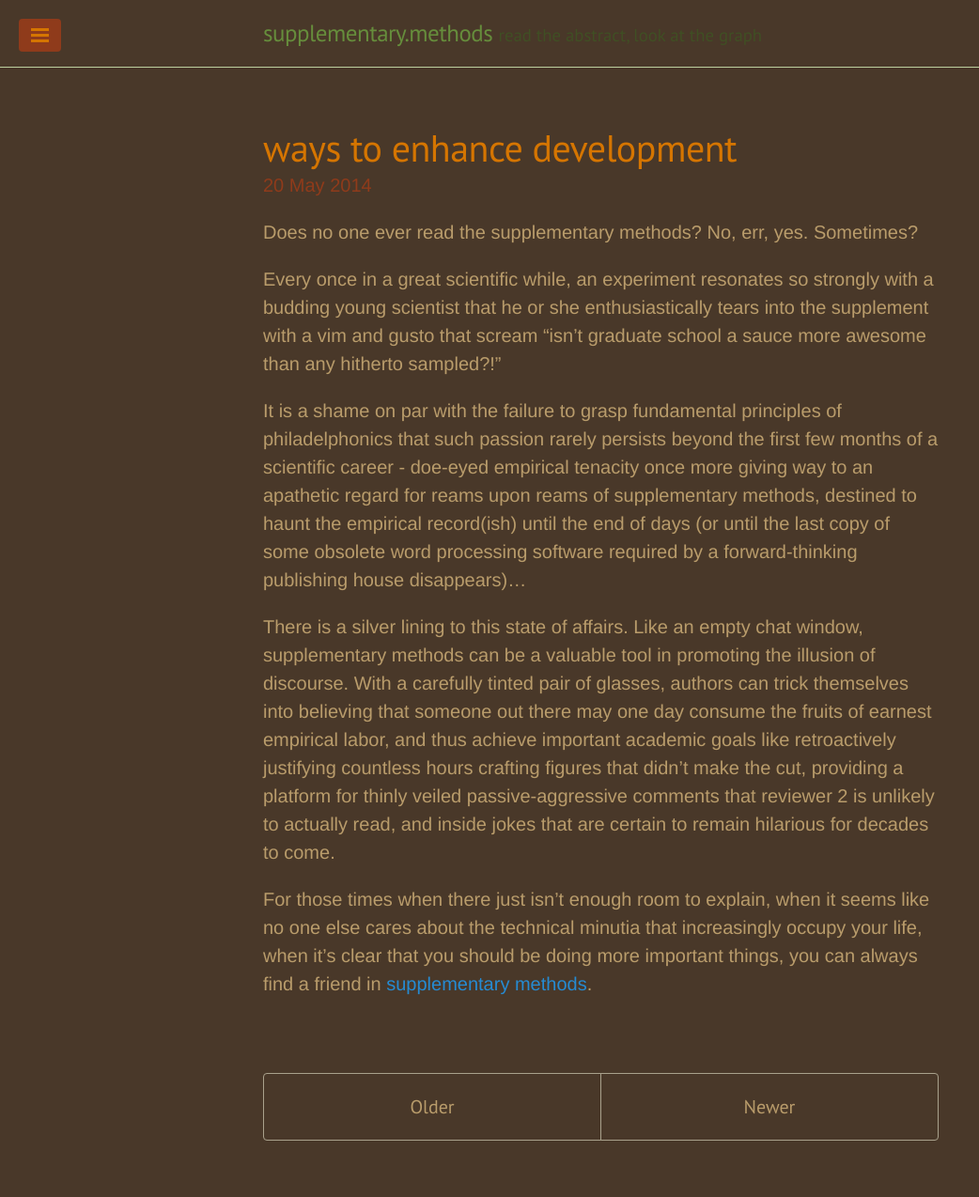
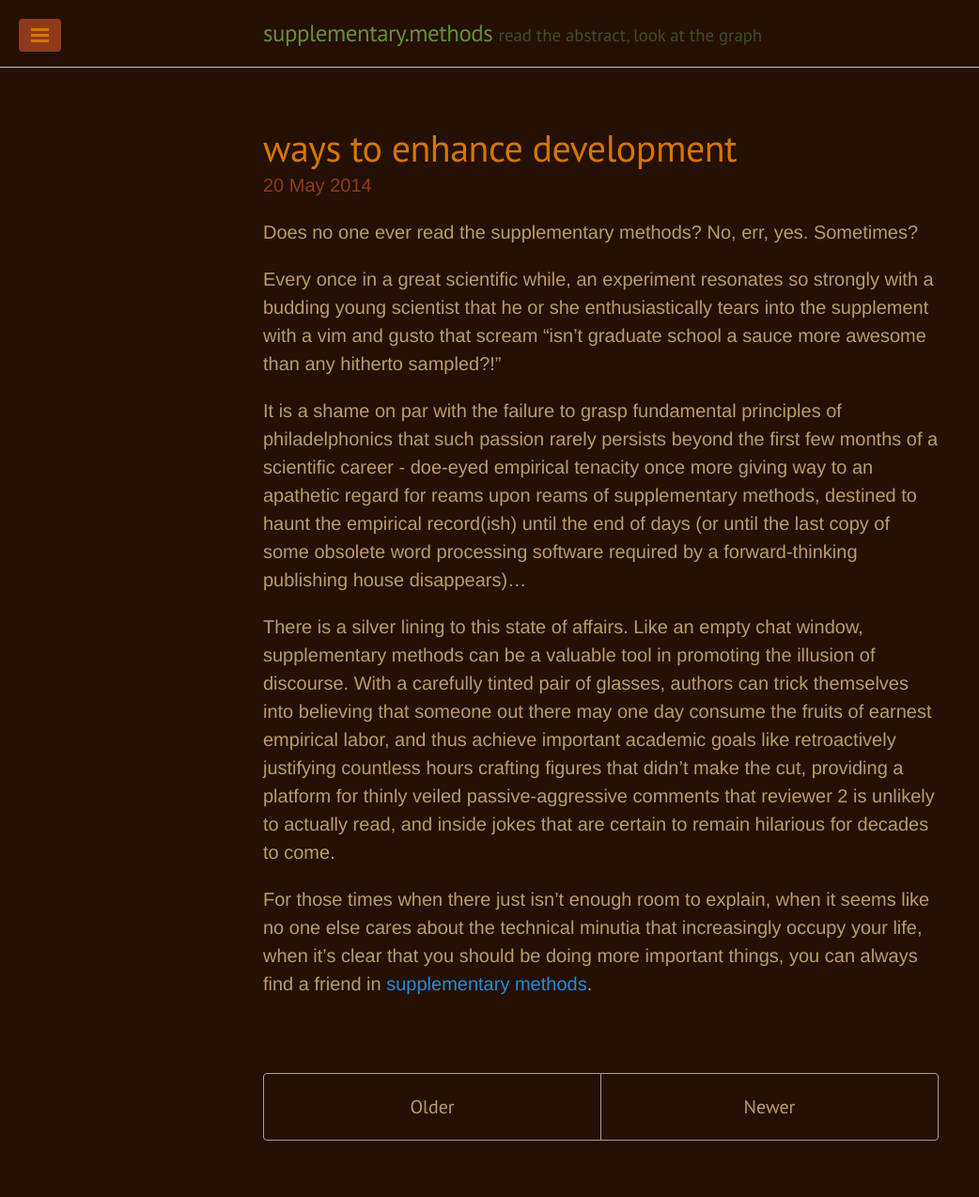
Before and after one commit to wem3/supplementary.methods, a Jekyll site: the page built from index.html, in a window 1280 px wide. Shown: the whole page at 94% size, without its empty margins (0-1042 px from the left). Built offline with Jekyll 4.4.1, drawn with Linux system fonts in a browser that asks for light colours; Markdown is read by kramdown in place of the engine named in the settings; the list of posts is cut into pages by our own code.

```diff
--- a/public/css/poole.css
+++ b/public/css/poole.css
@@ -60,7 +60,7 @@
 
 body {
   color: #b99c6b;
-  background-color: #493829;
+  background-color: #241005;
   -webkit-text-size-adjust: 100%;
       -ms-text-size-adjust: 100%;
 }
```
Also changed, not shown: 2 other files.
